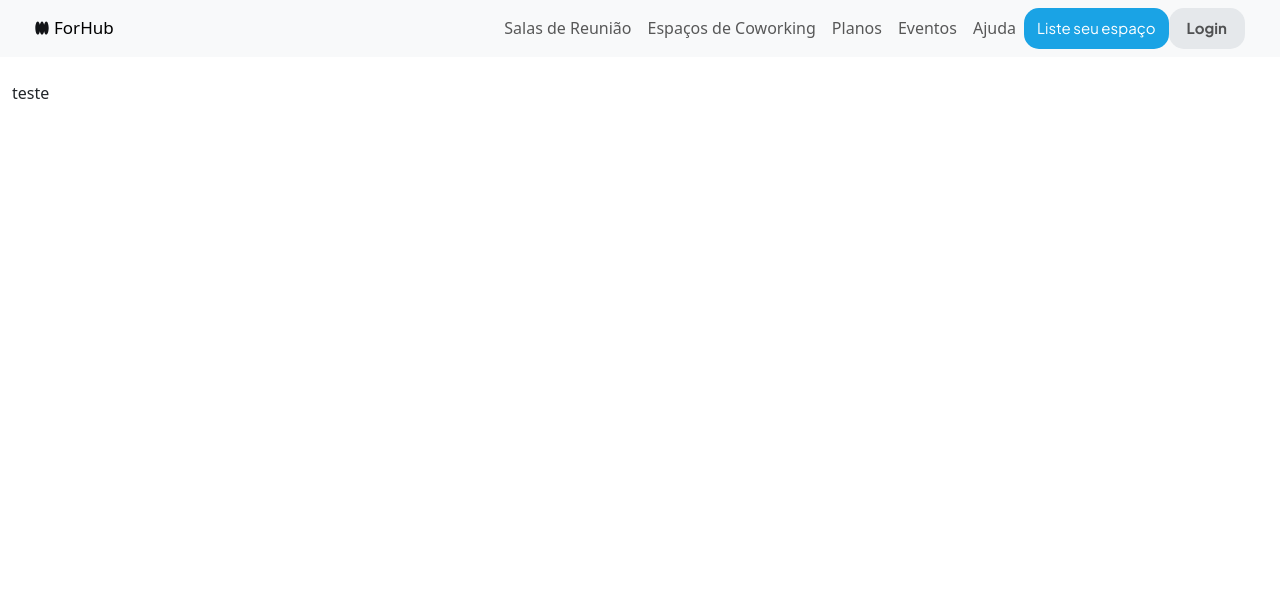
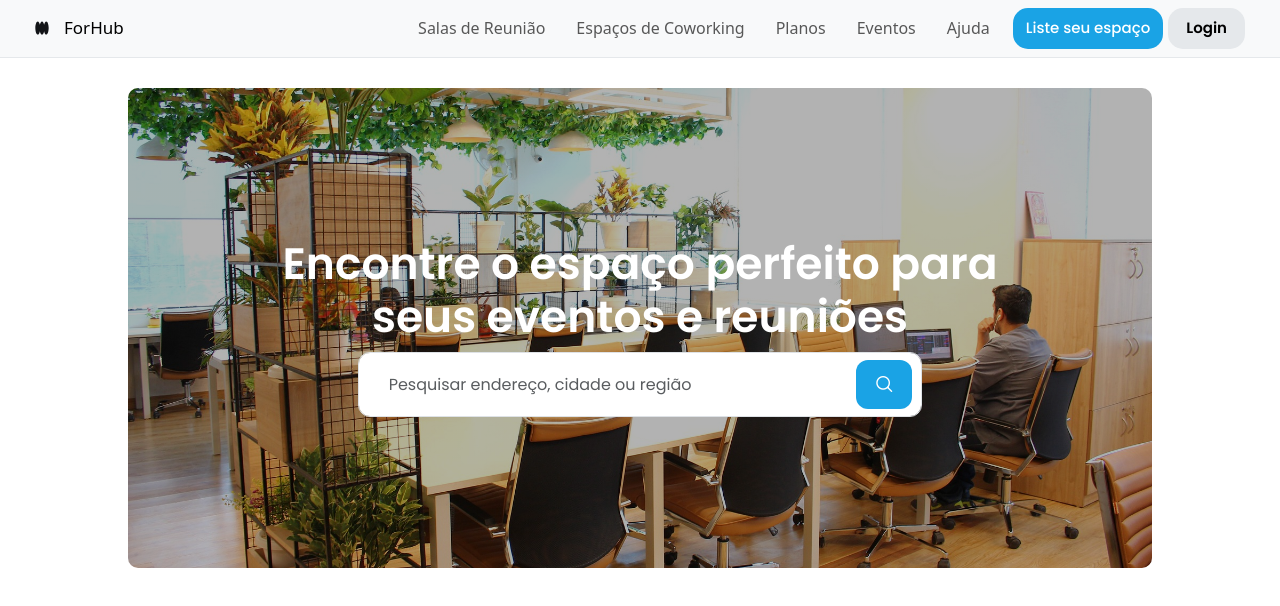
Before and after one commit to BrenoGondimR/ForHub, a Vue app: page / in a window 1280 px wide. Shown: the top 606 px of the page. Built offline with nearby package versions, Linux system fonts and the light colour scheme.

Commit message:
tela home

```diff
--- a/package.json
+++ b/package.json
@@ -12,6 +12,8 @@
     "bootstrap-vue": "^2.23.1",
     "bootstrap-vue-3": "^0.5.1",
     "core-js": "^3.8.3",
+    "oh-vue-icons": "^1.0.0-rc3",
+    "primeicons": "^6.0.1",
     "vue": "^3.2.13",
     "vue-router": "^4.0.3"
   },
--- a/src/App.vue
+++ b/src/App.vue
@@ -1,8 +1,8 @@
 <template>
-  <nav class="navbar navbar-expand-lg navbar-light bg-light">
+  <nav class="navbar navbar-expand-lg navbar-light bg-light" style="border-bottom: 1px solid #E5E8EB">
     <div class="container-fluid" style="justify-content: space-between; padding: 0 35px 0 35px">
       <b-colxx lg="3">
-        <router-link class="navbar-brand" to="/" style="display: flex">
+        <router-link class="navbar-brand" to="/" style="display: flex; gap: 10px">
           <img class="logo" src="./assets/img/logoforhub.svg" alt="Logo">
           <h6 class="text-logo">ForHub</h6>
         </router-link>
@@ -11,7 +11,7 @@
         </button>
       </b-colxx>
       <b-colxx lg="9" class="collapse navbar-collapse" id="navbarNav" style="justify-content: right !important;">
-        <ul class="navbar-nav" style="justify-content: right !important;">
+        <ul class="navbar-nav" style="justify-content: right !important; gap: 15px">
           <li class="nav-item">
             <router-link class="nav-link" to="/salas-de-reuniao">Salas de Reunião</router-link>
           </li>
@@ -27,14 +27,12 @@
           <li class="nav-item">
             <router-link class="nav-link" to="/ajuda">Ajuda</router-link>
           </li>
-          <li class="nav-item">
+          <li class="nav-item" style="display:flex; gap: 5px">
             <button class="button-primary">
               <router-link class="nav-link" to="/liste-seu-espaco" style="color: white">Liste seu espaço</router-link>
             </button>
-          </li>
-          <li class="nav-item">
             <button class="button-secondary">
-              <router-link class="nav-link" to="/login">Login</router-link>
+              <router-link class="nav-link" to="/login" style="color: black">Login</router-link>
             </button>
           </li>
         </ul>
--- a/src/assets/css/global.css
+++ b/src/assets/css/global.css
@@ -1,9 +1,10 @@
 @import url('https://fonts.googleapis.com/css2?family=Plus+Jakarta+Sans:ital,wght@0,200..800;1,200..800&display=swap');
+@import url('https://fonts.googleapis.com/css2?family=Poppins:ital,wght@0,100;0,200;0,300;0,400;0,500;0,600;0,700;0,800;0,900;1,100;1,200;1,300;1,400;1,500;1,600;1,700;1,800;1,900&display=swap');
 
 
 body {
     margin: 0;
-    font-family: 'Plus Jakarta Sans', sans-serif;
+    font-family: "Poppins", sans-serif;
 }
 
 .text-logo{
@@ -16,8 +17,8 @@ body {
     border-radius: 15px !important;
     background-color: #1AA3E5 !important;
     color: white !important;
-    font-family: 'Plus Jakarta Sans', sans-serif;
-    font-weight: 400;
+    font-family: "Poppins", sans-serif;
+    font-weight: 500;
     font-size: 15px;
     padding: 1px 5px;
     text-decoration: none;
@@ -28,10 +29,37 @@ body {
     border-radius: 15px !important;
     background-color: #E5E8EB !important;
     color: black !important;
-    font-family: 'Plus Jakarta Sans', sans-serif;
-    font-weight: 700;
+    font-family: "Poppins", sans-serif;
+    font-weight: 600;
     font-size: 15px;
     padding: 1px 10px;
     text-decoration: none;
     border: none !important;
 }
+
+.main-flux {
+    margin: 30px calc(100vw * 0.10) !important;
+}
+
+.container-home {
+    border: none !important;
+    display: flex;
+    background-image: linear-gradient(to bottom, rgba(0, 0, 0, 0.3), rgba(0, 0, 0, 0.3)), url('~@/assets/img/coworking-space-ex1.jpg');
+    background-size: cover !important;
+    border-radius: 10px !important;
+    background-repeat: no-repeat; /* Não repete a imagem */
+    background-position: center center; /* Centraliza a imagem de fundo */
+    height: 480px !important;
+}
+
+#titulo-imagem{
+    color: white;
+    font-family: "Poppins", sans-serif;
+    font-size: 44px;
+    text-align: center;
+    font-weight: 600;
+}
+
+.form-control{
+    font-family: "Poppins", sans-serif;
+}
--- /dev/null
+++ b/src/components/Common/InputAcomodacoes.vue
@@ -0,0 +1,74 @@
+<template>
+  <b-col lg="7" class="search-section">
+    <div class="input-group">
+      <input type="text" class="form-control" placeholder="Pesquisar endereço, cidade ou região" aria-label="Search" style="border-radius: 12px; z-index: 1; padding: 0 30px;">
+      <span class="input-group-append">
+        <button class="btn btn-primary" type="button">
+          <i class="pi pi-search" style="margin: auto"></i>
+        </button>
+      </span>
+    </div>
+  </b-col>
+</template>
+
+<style>
+.search-section {
+  position: relative;
+  margin: 0 auto;
+}
+
+.input-group {
+  border-radius: 10px;
+  height: 65px; /* Altura do input group */
+}
+
+.search-section .input-group .form-control {
+  border-top-right-radius: 0;
+  border-bottom-right-radius: 0;
+  height: 100%; /* Faz o input ter a mesma altura do input group */
+}
+
+#input-search{
+  height: 65px;
+  background-color: white;
+  margin: auto;
+  display: flex;
+  width: 35px;
+  border: none;
+  z-index: 20;
+  border-top-left-radius: 12px;
+  border-bottom-left-radius: 12px;
+}
+
+.search-section .input-group-append {
+  position: absolute;
+  right: 0; /* Ajustado para 0 para alinhar com o canto direito do input */
+  top: 0; /* Alinha com o topo do input */
+  height: 100%; /* Faz o botão ter a mesma altura do input group */
+}
+
+.search-section .btn-primary {
+  border-radius: 12px;
+  color: white;
+  font-family: "Poppins", sans-serif;
+  border: none;
+  background-color: #1AA3E5;
+  display: flex;
+  z-index: 20;
+  align-items: center;
+  justify-content: center;
+  height: 75%;
+  padding: 0 20px;
+  margin-top: 8px;
+  margin-right: 10px;
+}
+
+/* Ajustes para responsividade */
+@media (max-width: 992px) {
+  .search-section .input-group {
+    width: 100%;
+  }
+}
+</style>
+<script setup>
+</script>
--- a/src/main.js
+++ b/src/main.js
@@ -1,6 +1,7 @@
 import { createApp } from 'vue';
 import App from './App.vue';
 import router from './router';
+import 'primeicons/primeicons.css'
 import BootstrapVue3 from 'bootstrap-vue-3';
 
 // Importar o arquivo CSS global
--- a/src/views/Home/index.vue
+++ b/src/views/Home/index.vue
@@ -1,24 +1,52 @@
 <template>
-  <div class="py-4 container-fluid">
-    <b-row>
-      <b-col>
-        teste
-      </b-col>
-    </b-row>
-  </div>
+  <b-row class="main-flux">
+    <b-card class="container-home" style="display: grid!important;">
+      <b-row style="margin: auto auto 0px;">
+        <b-colxx lg="10" style="margin: auto">
+          <h1 id="titulo-imagem">{{ tituloAnimado }}</h1>
+        </b-colxx>
+      </b-row>
+      <b-row>
+        <b-colxx lg="12">
+          <input-acomodacoes></input-acomodacoes>
+        </b-colxx>
+      </b-row>
+    </b-card>
+  </b-row>
 </template>
 
 <script>
-
+import BColxx from "@/components/Common/Colxx.vue";
+import InputAcomodacoes from "@/components/Common/InputAcomodacoes.vue";
 
 export default {
   name: "home",
   components: {
+    BColxx,
+    InputAcomodacoes
   },
   data() {
     return {
-
+      tituloCompleto: "Encontre o espaço perfeito para seus eventos e reuniões",
+      tituloAnimado: "",
+      typingSpeed: 75 // Velocidade de digitação em milissegundos
     };
   },
+  mounted() {
+    let i = 0;
+    const typingInterval = setInterval(() => {
+      this.tituloAnimado += this.tituloCompleto[i];
+      i++;
+      if (i >= this.tituloCompleto.length) {
+        clearInterval(typingInterval);
+      }
+    }, this.typingSpeed);
+  }
 };
 </script>
+
+<style scoped>
+:deep(.card-body){
+  display: grid !important;
+}
+</style>
```
Also changed, not shown: src/views/AboutView.vue (+2 -12 lines), src/assets/img/coworking-space-ex1.jpg (added), 1 other file (tests, documents, lock files or other folders).
